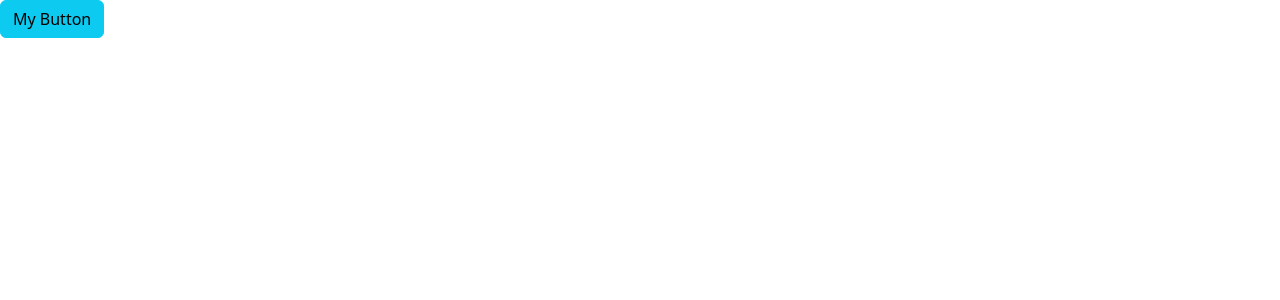
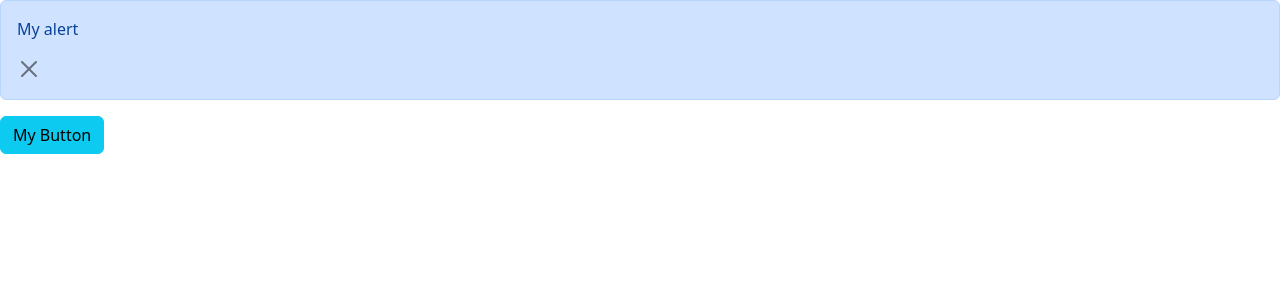
Before and after one commit to vkroyer/react-app, a React (Vite) app: page / in a window 1280 px wide. Both pictures are taken after a click on the button "My Button". Shown: the top 300 px of the page. Built offline with nearby package versions, Linux system fonts and the light colour scheme.

Commit message:
show and hide component excercise

```diff
--- a/src/App.tsx
+++ b/src/App.tsx
@@ -1,10 +1,34 @@
+import { useState } from "react";
+import Alert from "./components/Alert";
 import Button from "./components/Button";
 
 function App() {
+  const [alertVisible, setAlertVisibility] = useState(false);
+
+  const alertChildren = (
+    <>
+      <p>My alert</p>
+      <button
+        type="button"
+        className="btn-close"
+        aria-label="Close"
+        onClick={() => setAlertVisibility(false)}
+      ></button>
+    </>
+  );
+
   return (
-    <Button color="info" onClick={() => console.log("Clicked")}>
-      My Button
-    </Button>
+    <>
+      {alertVisible && <Alert children={alertChildren}></Alert>}
+      <Button
+        color="info"
+        onClick={() => {
+          setAlertVisibility(true);
+        }}
+      >
+        My Button
+      </Button>
+    </>
   );
 }
 
```
